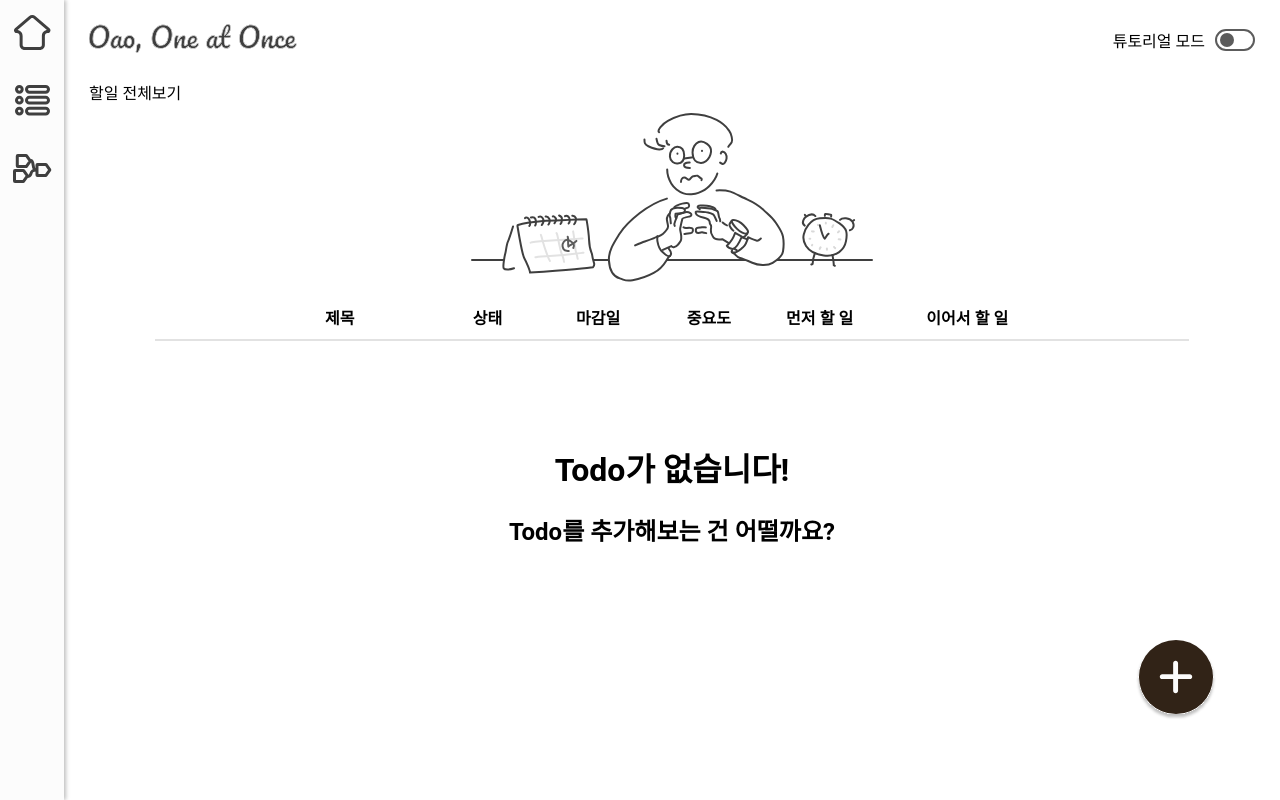
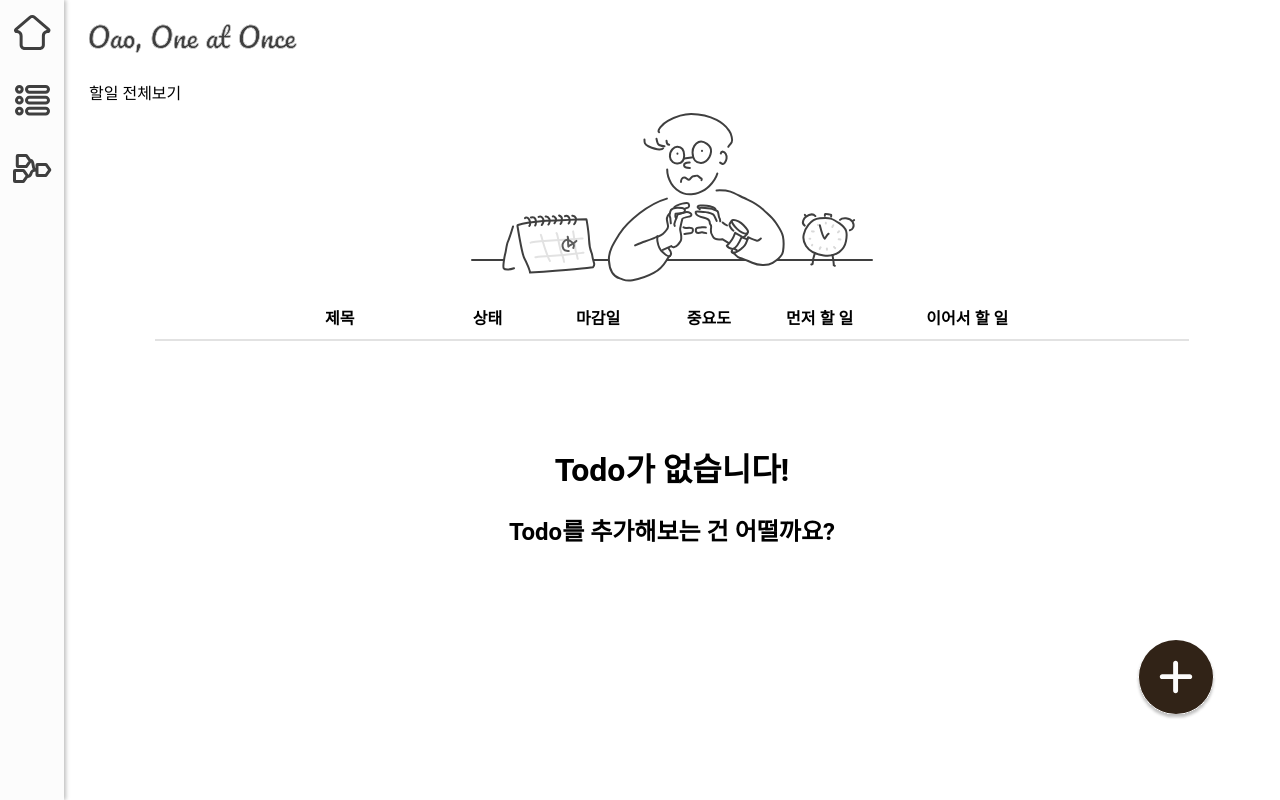
Before and after one commit to boostcampwm-2022/web20-OAO, a React (Vite) app in the folder client/: page /todos in a window 1280 px wide. Built offline with nearby package versions, Linux system fonts and the light colour scheme.

Commit message:
chore: tutorial을 위한 atom 분리하기 전 청소

```diff
--- a/client/src/App.tsx
+++ b/client/src/App.tsx
@@ -11,7 +11,6 @@ import Main from '@page/Main';
 import Todos from '@page/Todos';
 import DiagramPage from '@page/DiagramPage';
 import OverLay from '@components/OverLay';
-import { isTutorialAtom } from '@util/GlobalState';
 import TodoController from '@container/TodoController';
 
 const RowWrapper = styled.div`
@@ -28,7 +27,6 @@ const Wrapper = styled.div`
 `;
 
 const App = (): ReactElement => {
-  const [isTutorial, ] = useAtom(isTutorialAtom);
   return (
     <Suspense fallback={<div>loading App</div>}>
       <BrowserRouter>
--- a/client/src/container/Header.tsx
+++ b/client/src/container/Header.tsx
@@ -1,14 +1,10 @@
-import { ReactElement, useEffect } from 'react';
+import { ReactElement } from 'react';
 import styled from 'styled-components';
-import { useAtom } from 'jotai';
 
 import LongLogo from '@images/LongLogo.svg';
 
 import { Link } from 'react-router-dom';
 import Image from '@components/Image';
-// import LoginButton from '@components/LoginButton';
-import { ToggleButton } from '@components/tutorial/ToggleButton';
-import { isTutorialAtom, toggleTodoListAtom } from '@util/GlobalState';
 
 const Wrapper = styled.div`
   display: flex;
@@ -30,20 +26,12 @@ const TutorialButtonWrapper = styled.div`
 `;
 
 const Header = (): ReactElement => {
-  const [isTutorial, setIsTutorial] = useAtom(isTutorialAtom);
-  const [, setTest] = useAtom(toggleTodoListAtom);
-  useEffect((): void => {
-    setTest();
-  }, [isTutorial]);
   return (
     <Wrapper>
       <Link to="/">
         <Image src={LongLogo} flexGrow={3} />
       </Link>
-      <TutorialButtonWrapper>
-        <span>튜토리얼 모드</span>
-        <ToggleButton isActive={isTutorial} toggleActive={() => setIsTutorial(!isTutorial)} />
-      </TutorialButtonWrapper>
+      <TutorialButtonWrapper></TutorialButtonWrapper>
     </Wrapper>
   );
 };
--- a/client/src/util/GlobalState.ts
+++ b/client/src/util/GlobalState.ts
@@ -1,5 +1,5 @@
 import { atom } from 'jotai';
-import { createTodoList, TodoList } from '@todo/todoList.js';
+import { createTodoList } from '@todo/todoList.js';
 import { TABLE_MODALS, POSTPONE_TEXTS, POSTPONE_OPTIONS } from '@util/Constants.js';
 import { isEqualDate } from '@todo/todo.util';
 
@@ -11,25 +11,8 @@ export const readWriteAtom = atom(
   (_get, set, newValue: boolean) => set(loginStateAtom, newValue),
 );
 
-let todoData = await createTodoList('IndexedDB');
-const tutorialTodoDataInit = await createTodoList('MemoryDB');
-let tutorialTodoData: TodoList;
-
-export const isTutorialAtom = atom(false);
+const todoData = await createTodoList('IndexedDB');
 export const todoList = atom(todoData);
-export const toggleTodoListAtom = atom(null, (get, set) => {
-  if (get(isTutorialAtom)) {
-    todoData = get(todoList).clone();
-    set(todoList, tutorialTodoData);
-    return;
-  }
-  if (tutorialTodoData === undefined) {
-    tutorialTodoData = tutorialTodoDataInit;
-    return;
-  }
-  tutorialTodoData = get(todoList).clone();
-  set(todoList, todoData);
-});
 export const asyncActiveTodo = atom(
   async (get) => await get(todoList).getActiveTodo(),
   async (get, set, newValue) => {
```
Also changed, not shown: client/src/util/GlobalStateForTutorial.ts (added, +22 -0 lines).
